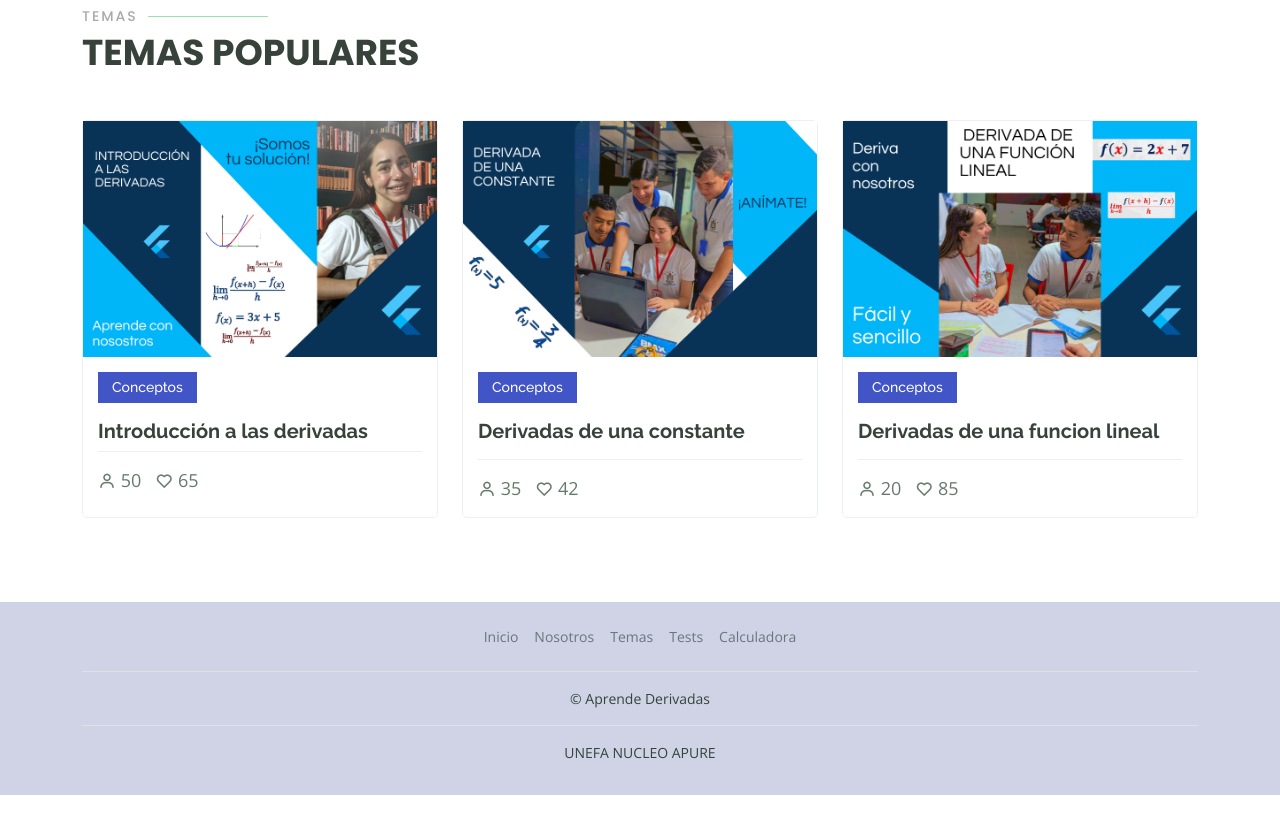
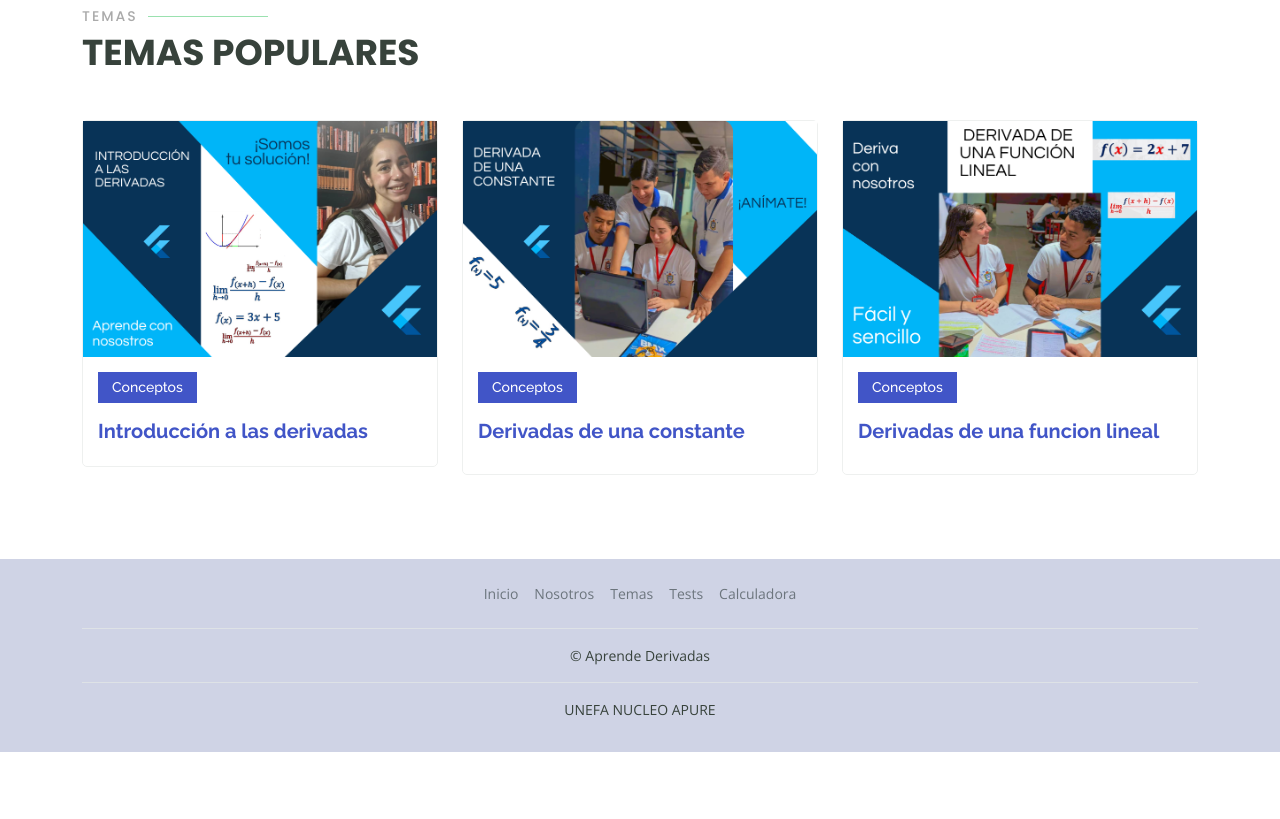
Before and after one commit to gracia98/aprende-derivadas, a plain HTML site: page index.html in a window 1280 px wide. Shown: the part 1960-2779 px from the top of the page. After the commit the page ends 2736 px from the top, so only its background shows below. Drawn offline with nearby package versions, Linux system fonts and the light colour scheme.

Commit message:
Modificacion de index

```diff
--- a/index.html
+++ b/index.html
@@ -194,6 +194,7 @@
         <div class="row" data-aos="zoom-in" data-aos-delay="100">
 
           <div class="col-lg-4 col-md-6 d-flex align-items-stretch">
+            <a href="intro-derivadas.html">
               <div class="course-item">
                 <img src="assets/img/course-1.png" class="img-fluid" alt="...">
                 <div class="course-content">
@@ -201,56 +202,40 @@
                     <h4>Conceptos</h4>
                   </div>
 
-                <h3><a href="intro-derivadas.html">Introducción a las derivadas</a></h3>
-                <div class="trainer d-flex justify-content-between align-items-center">
-                  <div class="trainer-rank d-flex align-items-center">
-                    <i class="bx bx-user"></i>&nbsp;50
-                    &nbsp;&nbsp;
-                    <i class="bx bx-heart"></i>&nbsp;65
+                  <h3>Introducción a las derivadas</h3>
                 </div>
               </div>
-              </div>
-            </div>
+            </a>
           </div> <!-- End Course Item-->
 
           <div class="col-lg-4 col-md-6 d-flex align-items-stretch mt-4 mt-md-0">
+            <a href="derivadas-constante.html">
               <div class="course-item">
                 <img src="assets/img/course-3.png" class="img-fluid" alt="...">
                 <div class="course-content">
                   <div class="d-flex justify-content-between align-items-center mb-3">
                     <h4>Conceptos</h4>
                   </div>
-                <h3><a href="derivadas-constante.html">Derivadas de una constante</a></h3>
+                  <h3>Derivadas de una constante</h3>
                   <p></p>
-                <div class="trainer d-flex justify-content-between align-items-center">
-                  <div class="trainer-rank d-flex align-items-center">
-                    <i class="bx bx-user"></i>&nbsp;35
-                    &nbsp;&nbsp;
-                    <i class="bx bx-heart"></i>&nbsp;42
                 </div>
               </div>
-              </div>
-            </div>
+            </a>
           </div> <!-- End Course Item-->
 
           <div class="col-lg-4 col-md-6 d-flex align-items-stretch mt-4 mt-lg-0">
+            <a href="derivadas-funcionlineal.html">
               <div class="course-item">
                 <img src="assets/img/course-4.png" class="img-fluid" alt="...">
                 <div class="course-content">
                   <div class="d-flex justify-content-between align-items-center mb-3">
                     <h4>Conceptos</h4>
                   </div>
-                <h3><a href="derivadas-funcionlineal.html">Derivadas de una funcion lineal</a></h3>
+                  <h3>Derivadas de una funcion lineal</h3>
                   <p></p>
-                <div class="trainer d-flex justify-content-between align-items-center">
-                  <div class="trainer-rank d-flex align-items-center">
-                    <i class="bx bx-user"></i>&nbsp;20
-                    &nbsp;&nbsp;
-                    <i class="bx bx-heart"></i>&nbsp;85
                 </div>
               </div>
-              </div>
-            </div>
+            </a>
           </div> <!-- End Course Item-->
 
         </div>
```
Lines whose indentation alone changed are shown as unchanged.
